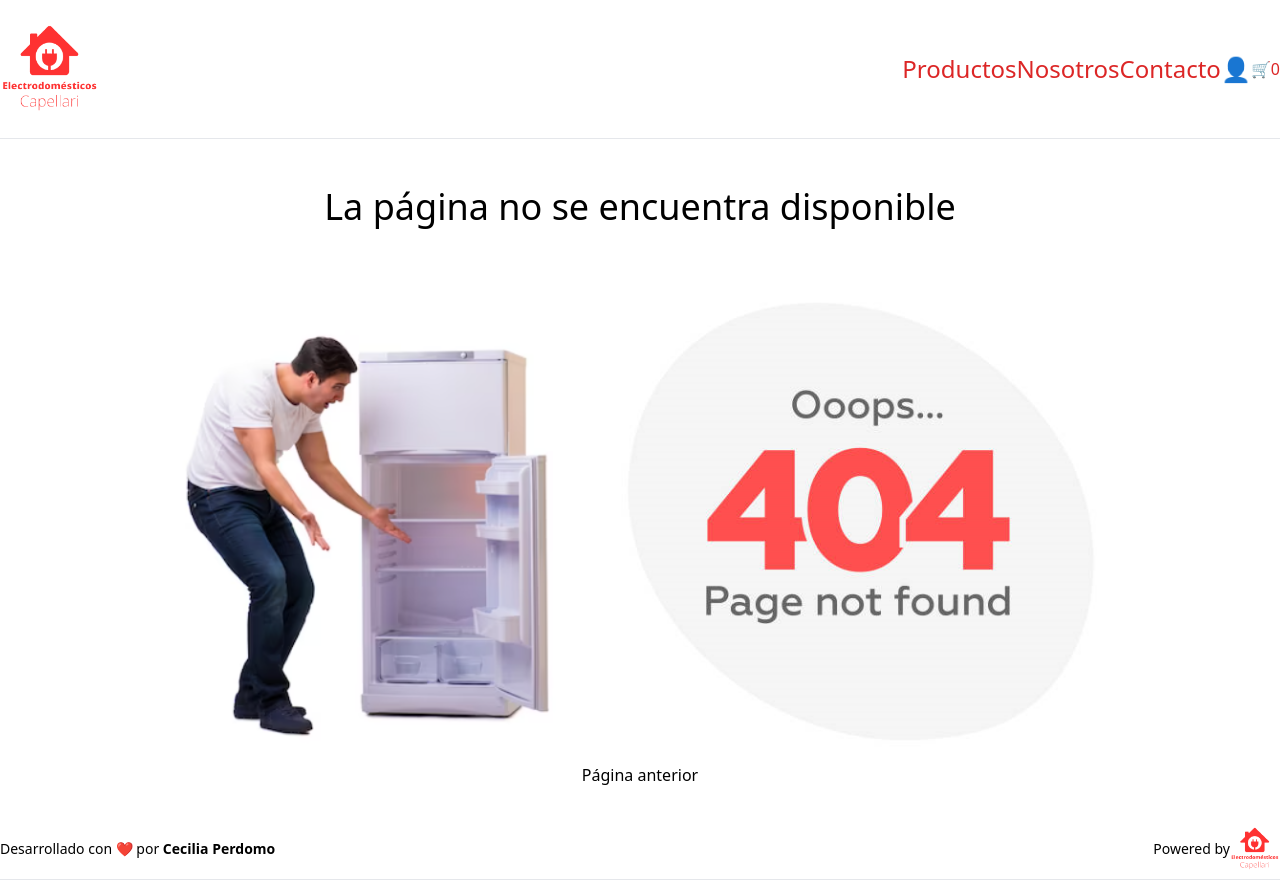
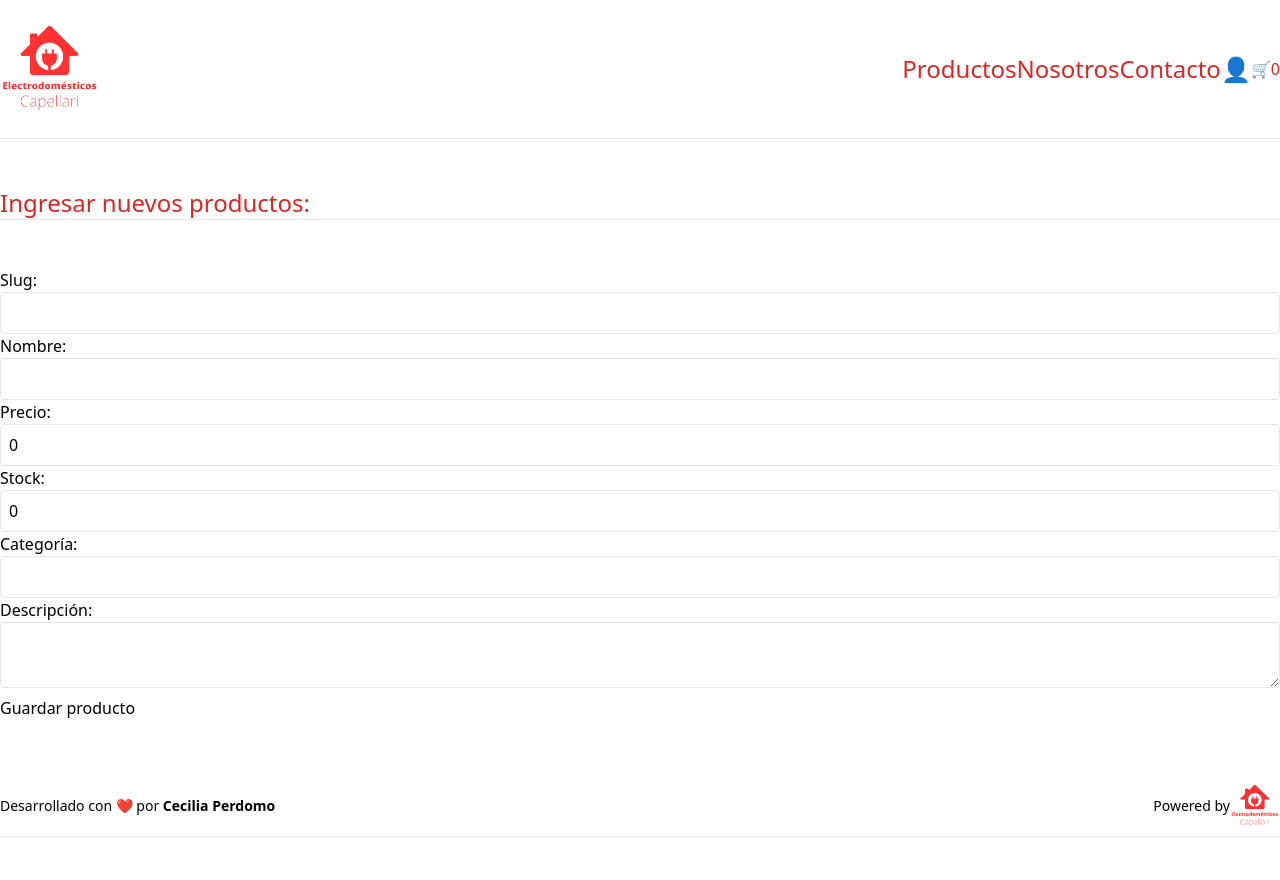
Before and after one commit to CeciliaBPerdomo/MicroDesafios-Nextjs, a Next.js app: page /admin/create in a window 1280 px wide. Before the commit this address had no page. After the commit the page ends 837 px from the top, so only its background shows below. Built offline with nearby package versions, Linux system fonts and the light colour scheme.

Commit message:
Guardar producto en fireBase

```diff
--- /dev/null
+++ b/src/Components/admin/createForm.js
@@ -0,0 +1,105 @@
+"use client"
+
+import { useState } from "react"
+import Boton from "../Boton"
+import { doc, setDoc } from "firebase/firestore"
+import { db } from "@/app/firebase/config"
+
+const createProduct = async(values) => {
+    const docRef = doc(db, "productos", values.slug)
+    return setDoc(docRef, {...values})
+    .then(() => console.log("Producto agregado exitosamente"))
+}
+
+const CreateForm = () => {
+    const [values, setValues] = useState({
+        title: "",
+        description: "",
+        inStock: 0,
+        price: 0,
+        type: "",
+        slug: ""
+    })
+
+    const handleChange = (e) => {
+        setValues({
+            ...values, //spread
+            [e.target.name]: e.target.value
+        })
+    }
+
+    const handleSubmit = async (e) => {
+        e.preventDefault()
+        console.log(values)
+        await createProduct(values)
+    }
+
+    return (
+        <div className="container m-auto mt-6 max-w-lg">
+            <h2 className="text-2xl text-red-600 border-b">Ingresar nuevos productos:</h2>
+            <form onSubmit={handleSubmit} className="my-12">
+                <label>Slug: </label>
+                <input
+                    type="text"
+                    required
+                    value={values.slug}
+                    className="p-2 rounded w-full border border-red-100 block my-4"
+                    name="slug"
+                    onChange={handleChange}
+                />
+
+                <label>Nombre: </label>
+                <input
+                    type="text"
+                    required
+                    value={values.title}
+                    className="p-2 rounded w-full border border-red-100 block my-4"
+                    name="title"
+                    onChange={handleChange}
+                />
+
+                <label>Precio: </label>
+                <input
+                    type="number"
+                    required
+                    value={values.price}
+                    className="p-2 rounded w-full border border-red-100 block my-4"
+                    name="price"
+                    onChange={handleChange}
+                />
+
+                <label>Stock: </label>
+                <input
+                    type="number"
+                    required
+                    value={values.inStock}
+                    className="p-2 rounded w-full border border-red-100 block my-4"
+                    name="inStock"
+                    onChange={handleChange}
+                />
+
+                <label>Categoría: </label>
+                <input
+                    type="text"
+                    required
+                    value={values.type}
+                    className="p-2 rounded w-full border border-red-100 block my-4"
+                    name="type"
+                    onChange={handleChange}
+                />
+
+                <label>Descripción: </label>
+                <textarea
+                    value={values.description}
+                    className="resize-none w-full h-24 p-2 rounded border block border-red-100 my-4"
+                    name="description"
+                    onChange={handleChange}
+                />
+
+                <Boton type="submit">Guardar producto</Boton>
+            </form>
+        </div>
+    )
+}
+
+export default CreateForm
--- /dev/null
+++ b/src/app/admin/create/page.js
@@ -0,0 +1,11 @@
+import CreateForm from "@/Components/admin/createForm"
+
+const CreatePage = () => {
+return(
+    <div>
+        <CreateForm />
+    </div>
+)
+}
+
+export default CreatePage
--- a/src/app/admin/page.js
+++ b/src/app/admin/page.js
@@ -1,5 +1,4 @@
 import ProductsTable from "@/Components/admin/ProductsTable"
-import Boton from "@/Components/Boton"
 
 const Admin = () => {
     return (
```
